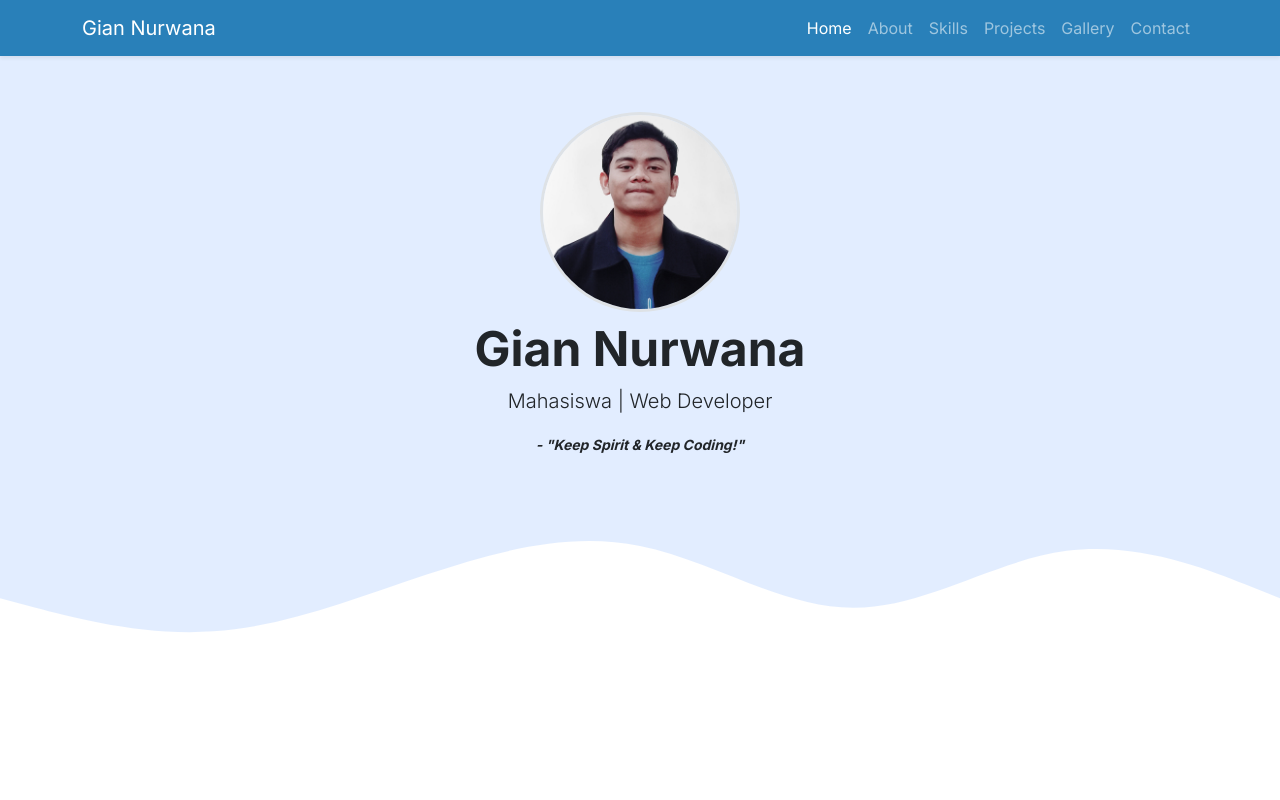
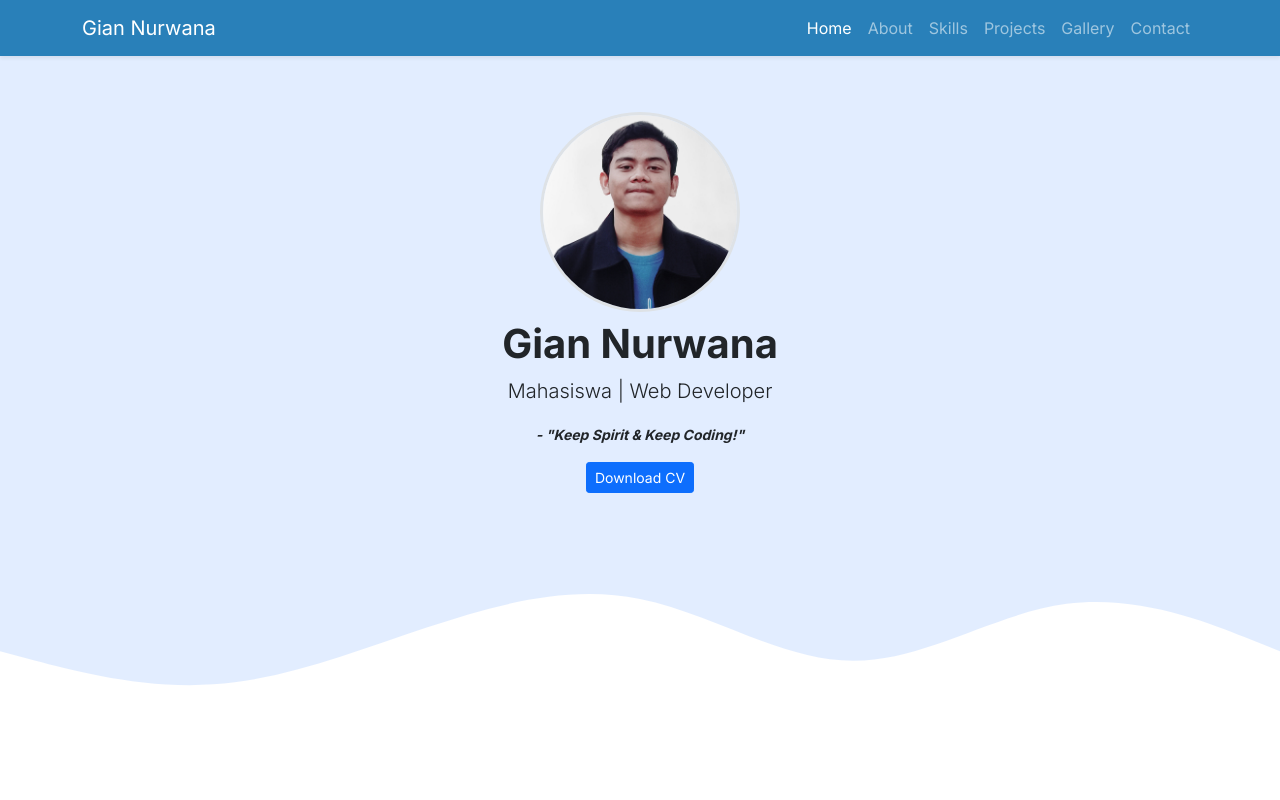
Before and after one commit to giannurwana19/giannurwana19.github.io, a website: page index.html in a window 1280 px wide. Shown: the top 800 px of the page. Drawn offline with nearby package versions, Linux system fonts and the light colour scheme.

Commit message:
add pdf button

```diff
--- a/assets/js/script.js
+++ b/assets/js/script.js
@@ -24,7 +24,7 @@ gsap.to('.lead', {
   delay: 1.5,
 });
 
-gsap.to('.display-5', {
+gsap.to('.display-6', {
   duration: 1,
   text: {
     value: 'Gian Nurwana',
--- a/index.html
+++ b/index.html
@@ -73,11 +73,12 @@
   <section class="jumbotron text-center">
     <img src="assets/img/profile/avatar-gian.png" class="rounded-circle border border-3 mb-2" alt="Gian Nurwana"
       width="200">
-    <h1 class="display-5 fw-bold">GN</h1>
+    <h1 class="display-6 fw-bold">GN</h2>
       <p class="lead">Seorang...</p>
       <div>
         <small><em><strong>- "Keep Spirit & Keep Coding!"</strong></em></small>
       </div>
+      <a href="assets/pdf/CV Gian Nurwana 2021.pdf" class="btn btn-primary btn-sm my-3" target="_blank">Download CV</a>
       <svg xmlns="http://www.w3.org/2000/svg" viewBox="0 0 1440 320">
         <path fill="#fff" fill-opacity="1"
           d="M0,160L40,170.7C80,181,160,203,240,197.3C320,192,400,160,480,133.3C560,107,640,85,720,101.3C800,117,880,171,960,170.7C1040,171,1120,117,1200,106.7C1280,96,1360,128,1400,144L1440,160L1440,320L1400,320C1360,320,1280,320,1200,320C1120,320,1040,320,960,320C880,320,800,320,720,320C640,320,560,320,480,320C400,320,320,320,240,320C160,320,80,320,40,320L0,320Z">
```
Also changed, not shown: 1 other file. Lines whose indentation alone changed are shown as unchanged.
